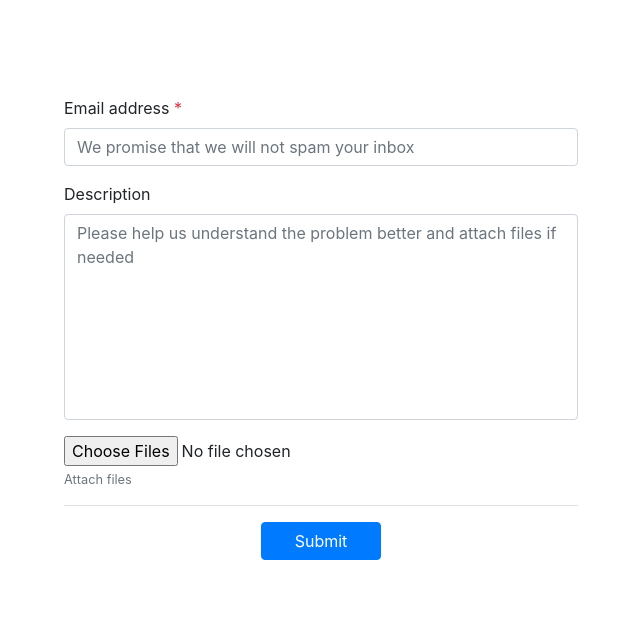
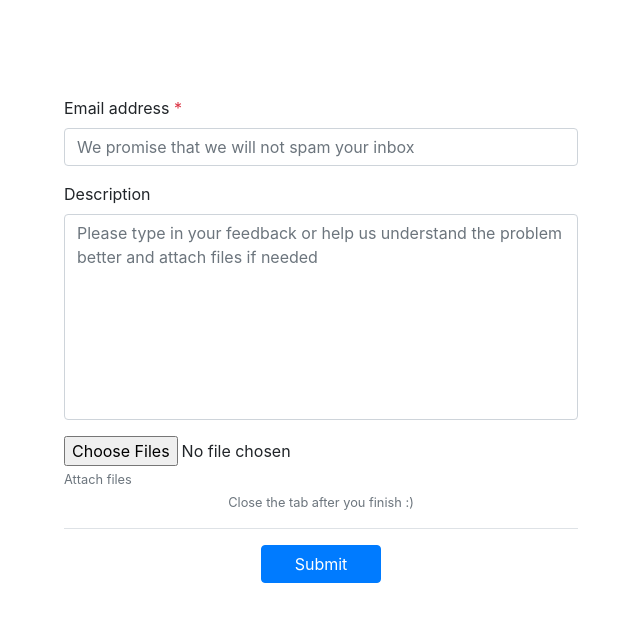
Before and after one commit to Chandher05/game-server, a React (Create React App) app in the folder frontend/: page /report in a window 1280 px wide. Shown: the top 622 px of the page, without its empty margins (319-959 px from the left). Built offline with nearby package versions, Linux system fonts and the light colour scheme; no server answers; sample sign-in values are in the browser's storage.

Commit message:
Next version

```diff
--- a/frontend/package.json
+++ b/frontend/package.json
@@ -1,6 +1,6 @@
 {
   "name": "game",
-  "version": "0.6.0",
+  "version": "0.7.0",
   "private": true,
   "dependencies": {
     "axios": "^0.18.0",
--- a/frontend/src/components/GameLobby/userOperations.js
+++ b/frontend/src/components/GameLobby/userOperations.js
@@ -88,7 +88,7 @@ class UserOperations extends Component {
                 </div>
                 <div className="pt-3">
                     <a href="/report" target="_blank">
-                        <button className="btn btn-warning w-100"><i className="fas fa-comment-alt"></i> Report bug</button>
+                        <button className="btn btn-warning w-100"><i className="fas fa-comment-alt"></i> Give Feedback</button>
                     </a>
                 </div>
                 <div className="pt-3">
--- a/frontend/src/components/OtherFeatures/ReportError.js
+++ b/frontend/src/components/OtherFeatures/ReportError.js
@@ -131,11 +131,14 @@ class ReportIssue extends Component {
                     </div>
                     <div className="form-group">
                         <label>Description</label>
-                        <textarea className="form-control" rows="8" style={{ resize: "none" }} value={this.state.description} onChange={this.descriptionChangeHandler} placeholder="Please help us understand the problem better and attach files if needed"></textarea>
+                        <textarea className="form-control" rows="8" style={{ resize: "none" }} value={this.state.description} onChange={this.descriptionChangeHandler} placeholder="Please type in your feedback or help us understand the problem better and attach files if needed"></textarea>
                     </div>
                     <div>
                         <Input type="file" name="image" id="image" multiple="true" onChange={this.onChangeFileUpload} value={this.state.filename} />
                         <FormText color="muted">Attach files</FormText>
+                    </div>
+                    <div className="text-center">
+                        <FormText>Close the tab after you finish :)</FormText>
                     </div>
                     <div className="text-center mt-3 p-3 border-top">
                         <button className="btn btn-primary w-25" onClick={this.submitReport}>Submit</button>
```
Also changed, not shown: 2 other files (tests, documents, lock files or other folders).
